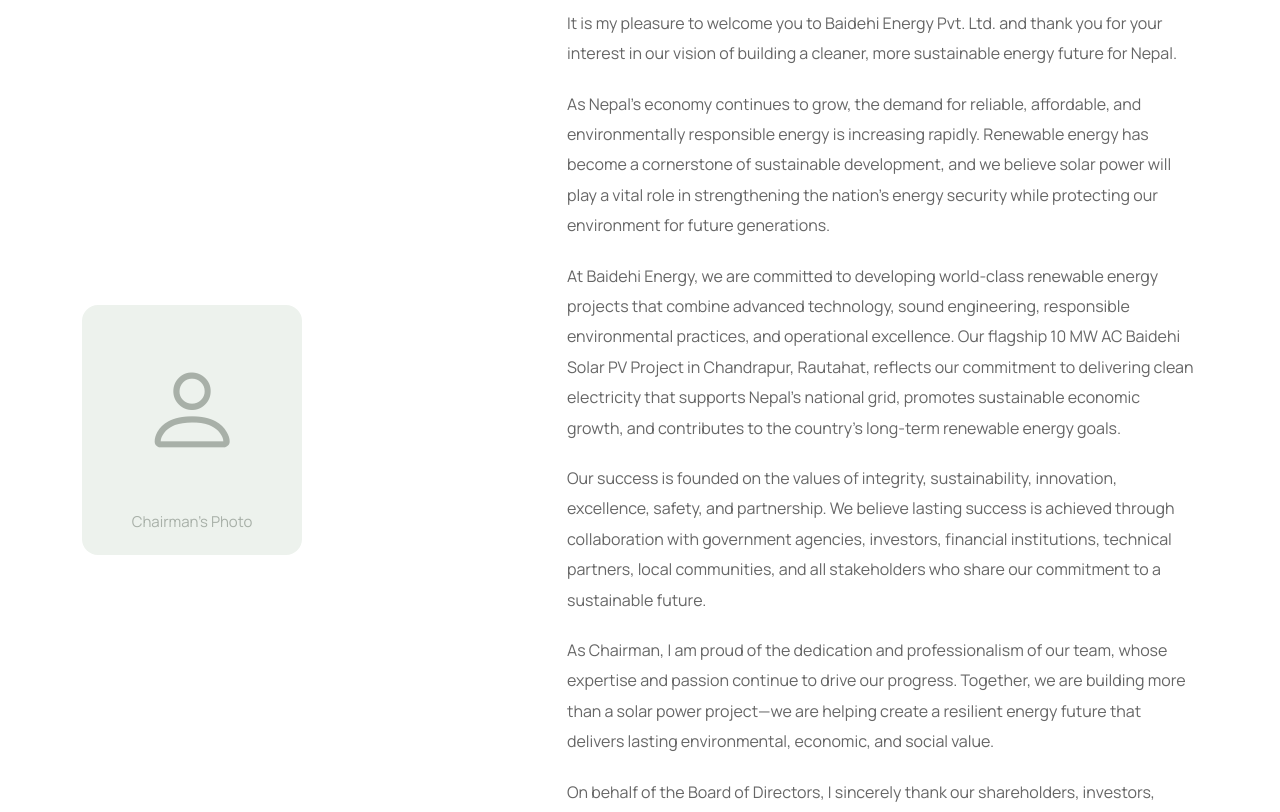
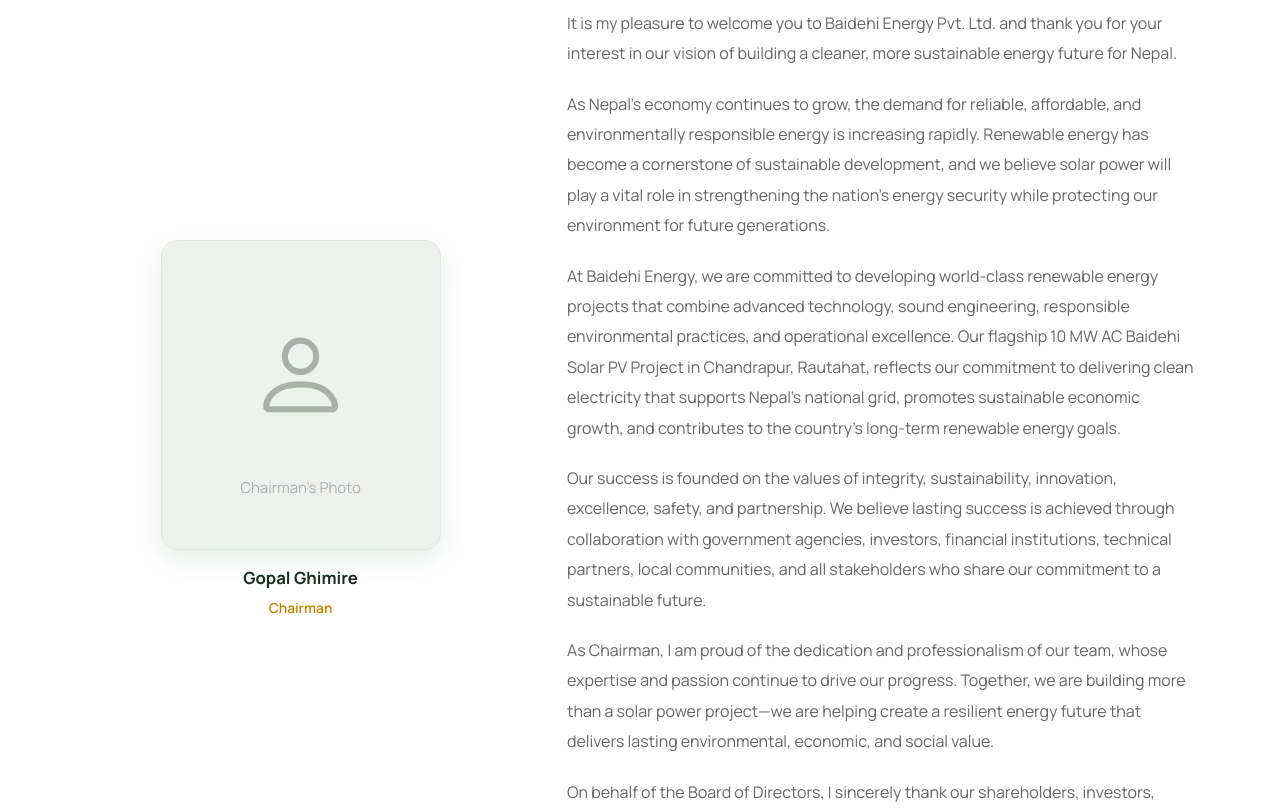
Before and after one commit to mpandu1548/baidehi-energy-website, a Python web app: template templates/chairman.html in a window 1280 px wide. Shown: the part 650-1462 px from the top of the page. Run offline with Jinja, Linux system fonts and the light colour scheme; the template is opened without the code that fills it, so the values that code supplies are empty.

Commit message:
Add chairman message profile link and portrait

```diff
--- a/static/css/style.css
+++ b/static/css/style.css
@@ -1223,6 +1256,47 @@ a {
     font-size: 15px;
 }
 
+.chairman-section .chairman-portrait {
+    width: min(100%, 280px);
+    margin: 0 auto;
+}
+
+.chairman-section .chairman-photo {
+    width: 100%;
+    height: 310px;
+    border: 1px solid #e0e8e1;
+    box-shadow: 0 10px 24px rgba(20, 90, 36, 0.1);
+}
+
+.chairman-section .chairman-photo img {
+    width: 100%;
+    height: 100%;
+    object-fit: contain;
+    object-position: center bottom;
+}
+
+.chairman-portrait-caption {
+    padding-top: 14px;
+    text-align: center;
+}
+
+.chairman-portrait-caption strong,
+.chairman-portrait-caption span {
+    display: block;
+}
+
+.chairman-portrait-caption strong {
+    color: #17301d;
+    font-size: 1.05rem;
+}
+
+.chairman-portrait-caption span {
+    margin-top: 3px;
+    color: #c78300;
+    font-size: 0.86rem;
+    font-weight: 600;
+}
+
 .chairman-title {
     color: #17301d;
     font-size: 42px;
--- a/templates/about.html
+++ b/templates/about.html
@@ -152,6 +152,11 @@
                     <div class="about-team-info">
                         <h4>{{ member.name }}</h4>
                         <p>{{ member.position }}</p>
+                        {% if member.position | lower == 'chairman' %}
+                        <a class="chairman-message-button" href="/chairman/" aria-label="Read {{ member.name }}'s message">
+                            Chairman's Message <i class="bi bi-arrow-right" aria-hidden="true"></i>
+                        </a>
+                        {% endif %}
                     </div>
                 </article>
                 {% endfor %}
--- a/templates/chairman.html
+++ b/templates/chairman.html
@@ -31,16 +31,27 @@
 
             <div class="col-lg-5">
 
-                <div class="chairman-photo">
+                <figure class="chairman-portrait">
 
-                    <!-- Chairman photo will be added later -->
+                    <div class="chairman-photo">
 
-                    <div class="chairman-photo-placeholder">
-                        <i class="bi bi-person"></i>
-                        <span>Chairman's Photo</span>
+                        {% if chairman and chairman.photo %}
+                        <img src="{{ chairman.photoUrl }}" alt="{{ chairman.name }}, Chairman of Baidehi Energy" fetchpriority="high">
+                        {% else %}
+                        <div class="chairman-photo-placeholder" aria-hidden="true">
+                            <i class="bi bi-person"></i>
+                            <span>Chairman's Photo</span>
+                        </div>
+                        {% endif %}
+
                     </div>
 
-                </div>
+                    <figcaption class="chairman-portrait-caption">
+                        <strong>{{ chairman.name if chairman else 'Gopal Ghimire' }}</strong>
+                        <span>{{ chairman.position if chairman else 'Chairman' }}</span>
+                    </figcaption>
+
+                </figure>
 
             </div>
 
--- a/templates/team.html
+++ b/templates/team.html
@@ -95,6 +95,12 @@
                             <small>{{ member.bio }}</small>
                             {% endif %}
 
+                            {% if member.position | lower == 'chairman' %}
+                            <a class="chairman-message-button" href="/chairman/" aria-label="Read {{ member.name }}'s message">
+                                Chairman's Message <i class="bi bi-arrow-right" aria-hidden="true"></i>
+                            </a>
+                            {% endif %}
+
                         </div>
 
                     </div>
```
Also changed, not shown: other parts of static/css/style.css (+35 -2 lines), src/controllers/public.controller.js (+8 -1 lines).
